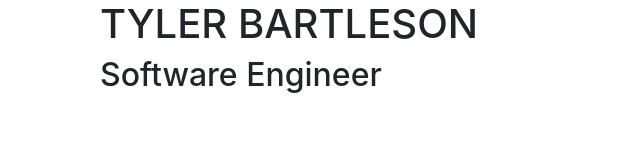
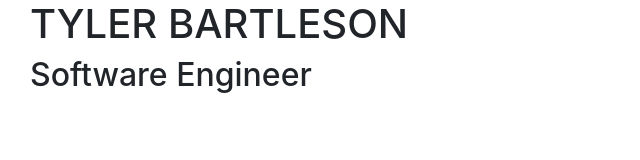
Before and after one commit to tybartle/tybartle.github.io, a plain HTML site: page index.html in a window 1280 px wide. Shown: the whole page, without its empty margins (0-640 px from the left). Drawn offline with nearby package versions, Linux system fonts and the light colour scheme.

Commit message:
changed div classes to container-fluid

```diff
--- a/index.html
+++ b/index.html
@@ -8,9 +8,9 @@
 	<title> Tyler Bartleson </title>
 </head>
 
-<body class="container">
+<body class="container-fluid">
 	<div class="content">
-		<div class="container">
+		<div name="header" class="container-fluid">
 			<div class="center-content">
 				<h1>TYLER BARTLESON</h1>
 				<h2>Software Engineer</h2>
```
